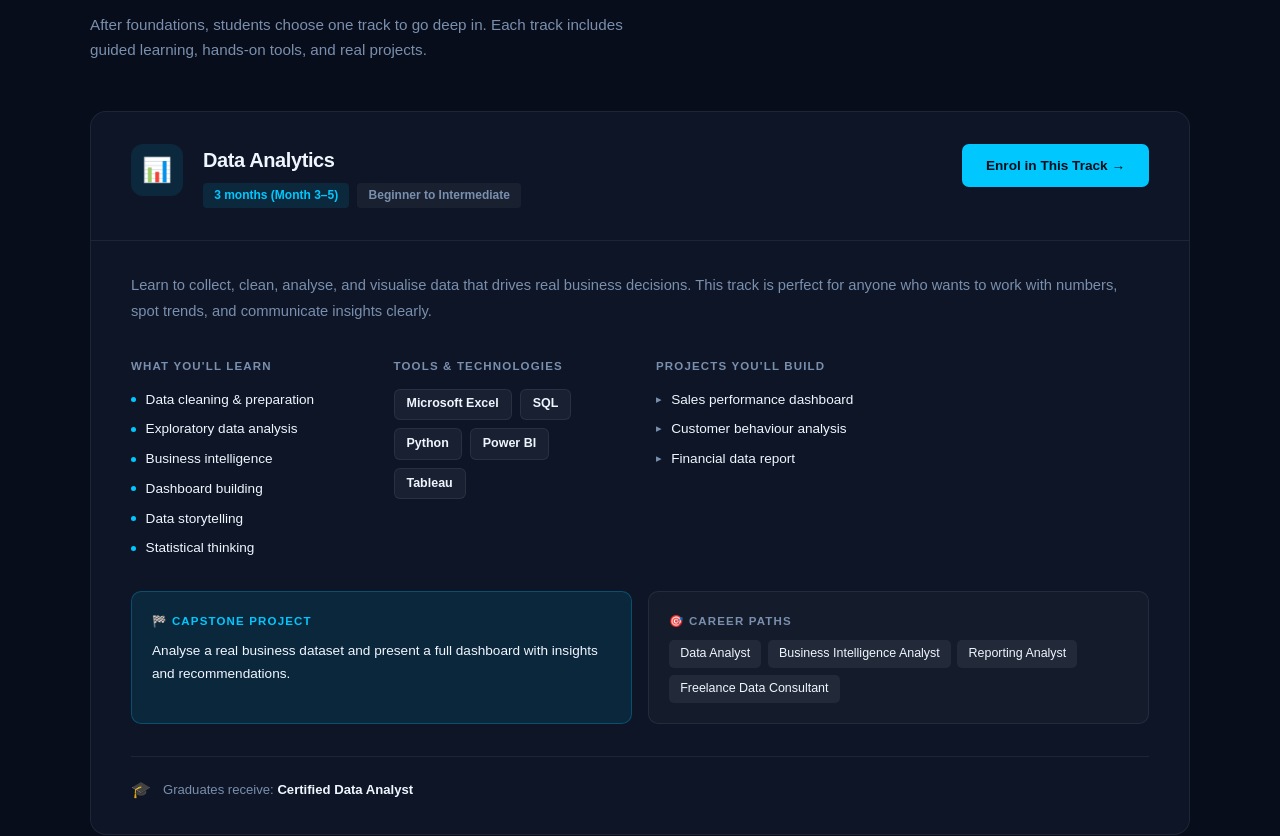
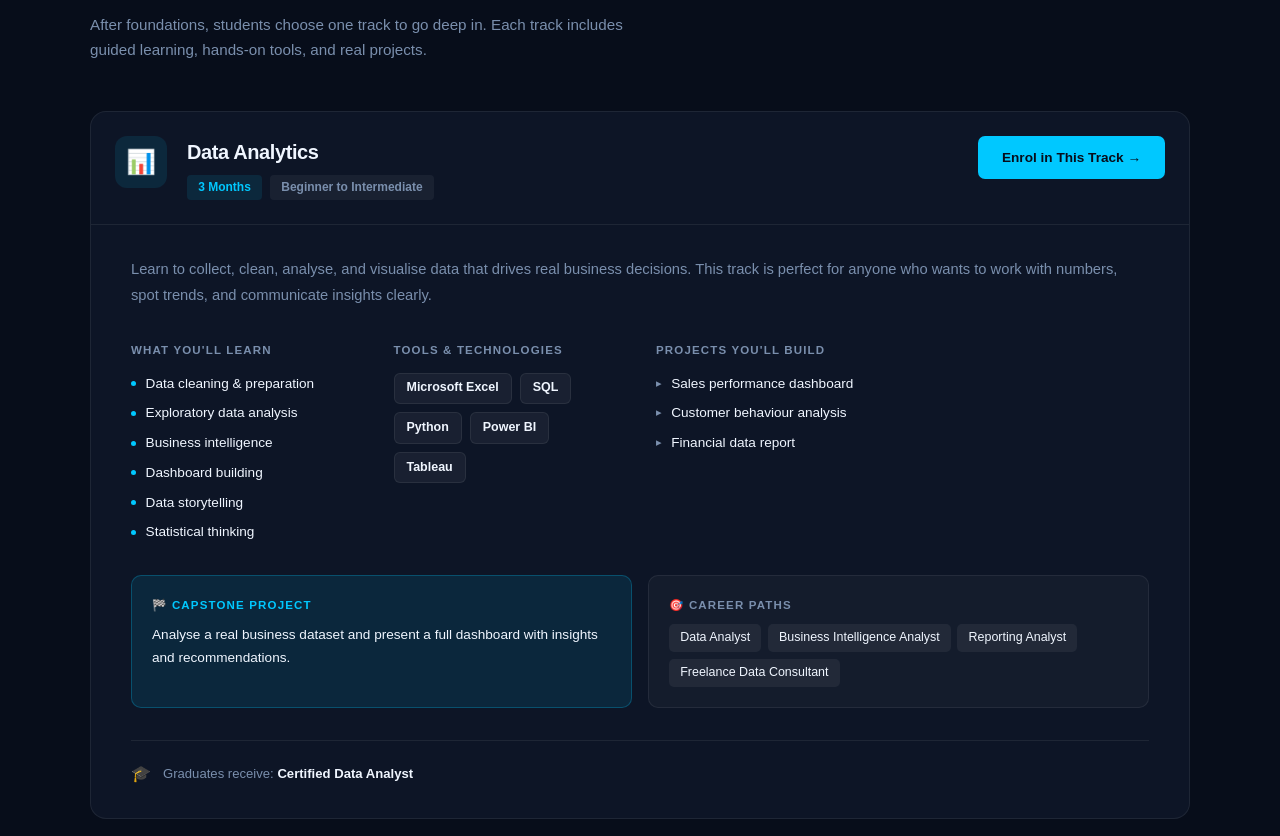
Before and after one commit to Rex-Orokumue/e-technix, a Next.js app: page /programs in a window 1280 px wide. Shown: the part 1271-2107 px from the top of the page. Built offline with nearby package versions, Linux system fonts and the light colour scheme.

Commit message:
fixed ui bug

```diff
--- a/src/app/programs/page.tsx
+++ b/src/app/programs/page.tsx
@@ -343,13 +343,13 @@ export default function ProgramsPage() {
                 overflow: 'hidden',
               }}>
                 {/* Track header */}
-                <div style={{
-                  padding: '2rem 2.5rem',
+                <div className="track-header-row" style={{
+                  padding: '1.5rem',
                   borderBottom: '1px solid var(--border)',
                   display: 'flex',
                   alignItems: 'flex-start',
                   justifyContent: 'space-between',
-                  gap: '2rem',
+                  gap: '1rem',
                   flexWrap: 'wrap',
                 }}>
                   <div style={{ display: 'flex', alignItems: 'flex-start', gap: '1.25rem', flex: 1 }}>
@@ -369,20 +369,22 @@ export default function ProgramsPage() {
                       }}>
                         {track.name}
                       </h3>
-                      <div style={{ display: 'flex', gap: '0.5rem', flexWrap: 'nowrap', alignItems: 'center' }}>
+                      <div className="track-badges" style={{ display: 'flex', gap: '0.5rem', flexWrap: 'wrap', alignItems: 'center' }}>
                         <span style={{
                           fontSize: '0.75rem', fontWeight: 600,
                           color: track.accent === 'cyan' ? 'var(--cyan)' : 'var(--orange)',
                           background: track.accent === 'cyan' ? 'var(--cyan-dim)' : 'var(--orange-dim)',
                           padding: '0.2rem 0.7rem', borderRadius: '4px',
+                          whiteSpace: 'nowrap',
                         }}>
-                          {track.duration}
+                          3 Months
                         </span>
                         <span style={{
                           fontSize: '0.75rem', fontWeight: 600,
                           color: 'var(--muted)',
                           background: 'rgba(255,255,255,0.05)',
                           padding: '0.2rem 0.7rem', borderRadius: '4px',
+                          whiteSpace: 'nowrap',
                         }}>
                           {track.level}
                         </span>
@@ -616,10 +618,13 @@ export default function ProgramsPage() {
       </main>
       <Footer />
       <style>{`
-        @media (max-width: 600px) {
-          .track-badges span { font-size: 0.68rem !important; padding: 0.15rem 0.5rem !important; }
-          .track-header-row { flex-direction: column !important; gap: 1rem !important; }
-          .track-header-row a { width: 100% !important; justify-content: center !important; }
+        @media (max-width: 640px) {
+          .track-header-row { flex-direction: column !important; }
+          .track-header-row > a {
+            width: 100% !important;
+            justify-content: center !important;
+            text-align: center !important;
+          }
         }
       `}</style>
     </>
```
